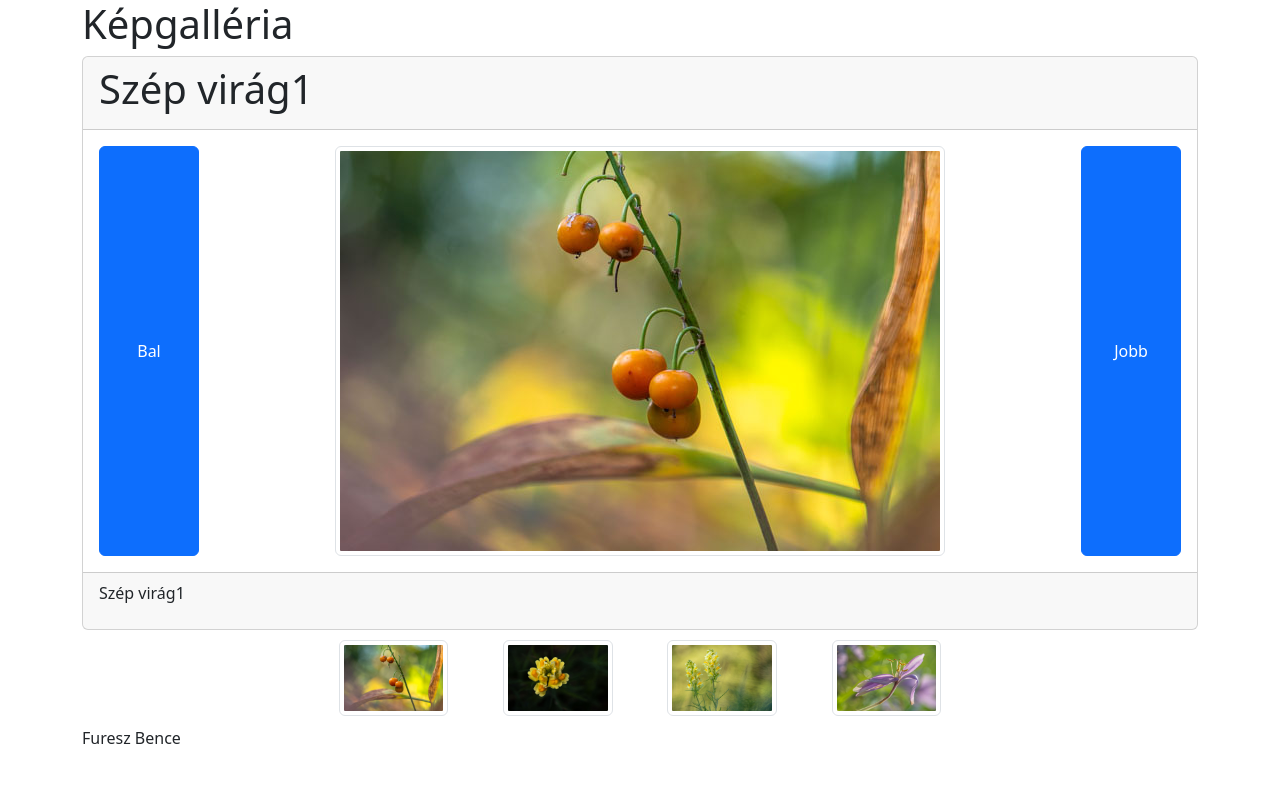
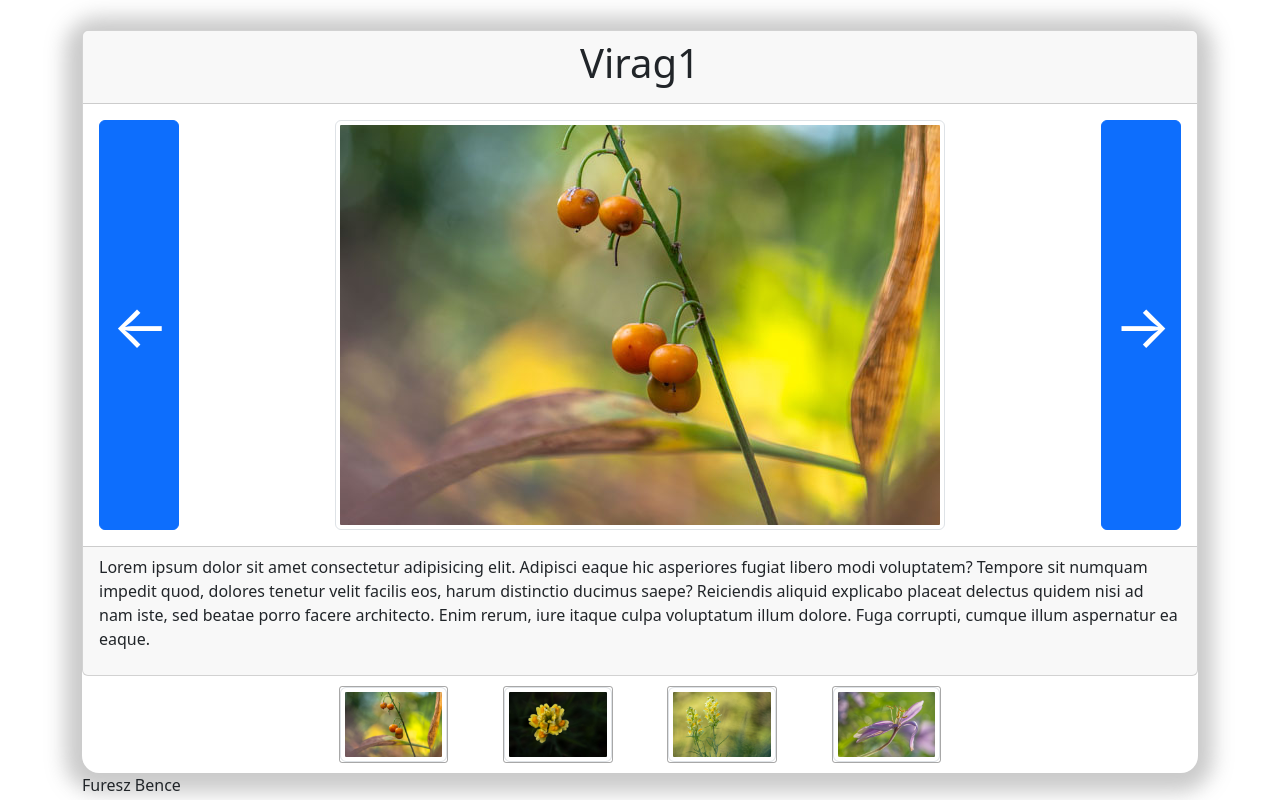
Before and after one commit to fureszb/kepgalleria, a plain HTML site: page index.html in a window 1280 px wide. Drawn offline with nearby package versions, Linux system fonts and the light colour scheme.

Commit message:
cssÉsCimSzerkesztve

```diff
--- a/controller/Controller.js
+++ b/controller/Controller.js
@@ -7,7 +7,7 @@ class Controller {
     const nagykepVIEW = new NagyKep(MODEL.getAktkep().eleres, $(".nagykep"));
 
     nagykepVIEW.feliratCsere(MODEL.getAktkep().leiras);
-    nagykepVIEW.cimCsere(MODEL.getAktkep().leiras);
+    nagykepVIEW.cimCsere(MODEL.getAktkep().cim);
 
     for (let index = 0; index < MODEL.getList().length; index++) {
       new KisKepView(MODEL.getKisKepek(index), $(".kiskep"), index);
@@ -31,14 +31,14 @@ class Controller {
       MODEL.jobb();
       nagykepVIEW.nagyKepCsere(MODEL.getAktkep().eleres);
       nagykepVIEW.feliratCsere(MODEL.getAktkep().leiras);
-      nagykepVIEW.cimCsere(MODEL.getAktkep().leiras);
+      nagykepVIEW.cimCsere(MODEL.getAktkep().cim);
     });
 
     $(window).on("bal", () => {
       MODEL.bal();
       nagykepVIEW.nagyKepCsere(MODEL.getAktkep().eleres);
       nagykepVIEW.feliratCsere(MODEL.getAktkep().leiras);
-      nagykepVIEW.cimCsere(MODEL.getAktkep().leiras);
+      nagykepVIEW.cimCsere(MODEL.getAktkep().cim);
     });
   }
 }
--- a/index.html
+++ b/index.html
@@ -16,7 +16,6 @@
   <body>
     <main class="container">
       <article>
-        <h1>Képgalléria</h1>
         <div class="nagykep"></div>
         <div class="kiskep"></div>
       </article>
--- a/model/adat.js
+++ b/model/adat.js
@@ -1,6 +1,8 @@
 export const KEPLISTA = [
-  { eleres: "kepek/virag_1.jpeg", cim: "Virag1", leiras: "Szép virág1" },
-  { eleres: "kepek/virag_2.jpeg", cim: "Virag2", leiras: "Szép virág2" },
-  { eleres: "kepek/virag_3.jpeg", cim: "Virag3", leiras: "Szép virág3" },
-  { eleres: "kepek/virag_4.jpeg", cim: "Virag4", leiras: "Szép virág4" },
+  {
+    eleres: "kepek/virag_1.jpeg", cim: "Virag1", leiras: `Lorem ipsum dolor sit amet consectetur adipisicing elit. Adipisci eaque hic asperiores fugiat libero modi voluptatem? Tempore sit numquam impedit quod, dolores tenetur velit facilis eos, harum distinctio ducimus saepe?
+  Reiciendis aliquid explicabo placeat delectus quidem nisi ad nam iste, sed beatae porro facere architecto. Enim rerum, iure itaque culpa voluptatum illum dolore. Fuga corrupti, cumque illum aspernatur ea eaque.` },
+  { eleres: "kepek/virag_2.jpeg", cim: "Virag2", leiras: "There are many variations of passages of Lorem Ipsum available, but the majority" },
+  { eleres: "kepek/virag_3.jpeg", cim: "Virag3", leiras: " If you are going to use a passage of Lorem Ipsum, you need to be sure there isn't anything embarrassing hidden in the middle of text. All the Lorem Ipsum generators on the Internet tend to repeat predefined chunks as necessary, making this the first true generator on the Internet." },
+  { eleres: "kepek/virag_4.jpeg", cim: "Virag4", leiras: "Contrary to popular belief, Lorem Ipsum is not simply random text. It has roots in a piece of classical Latin literature from 45 BC, making it over 2000 years old." },
 ];
--- a/style.css
+++ b/style.css
@@ -1,17 +1,43 @@
 .nagykep .card-body {
   display: grid;
-  grid-template-columns: 100px 1fr 100px;
+  grid-template-columns: 80px 1fr 80px;
 }
-.nagykep .card-body > img {
+
+.nagykep .card-body>img {
   margin: auto;
 }
+
 .kiskep {
   display: grid;
   grid-template-columns: repeat(4, 10%);
   gap: 5%;
   justify-content: center;
-  margin: 10px;
+  padding: 10px;
 }
-.kiskep img{
+
+.kiskep img {
   width: 100%;
 }
+
+main {
+  margin-top: 30px;
+}
+
+article {
+  border-radius: 17px;
+  box-shadow: -1px 3px 20px 16px #8080806b;
+}
+
+.Pimg {
+  border: 1px solid #00000057;
+  border-radius: 3px;
+}
+.Pimg:hover{
+  background-color: red;
+}
+.card-body>button{
+  font-size: 60px;
+}
+.card-body>button:hover{
+  color:#c5d8da;
+}
--- a/view/NagyKepView.js
+++ b/view/NagyKepView.js
@@ -38,13 +38,13 @@ class NagyKep {
   #htmlOsszerak() {
     let txt = "";
     txt += `<div class="card">
-        <div class="card-header"><h1>Főcím</h1></div>
+        <div class="card-header text-center"><h1>Főcím</h1></div>
         <div class="card-body text-center">
-        <button type="button" class="btn btn-primary" id="bal">Bal</button>
+        <button type="button" class="btn btn-primary" id="bal">←</button>
         <img id="nagyKepHelye"src="${
           this.#kep
         }" class="img-thumbnail" alt="Cinque Terre">
-        <button type="button" class="btn btn-primary" id="jobb">Jobb</button>
+        <button type="button" class="btn btn-primary" id="jobb">→</button>
         </div>
         <div class="card-footer"><p>Leírás</p></div>
       </div>`;
```
